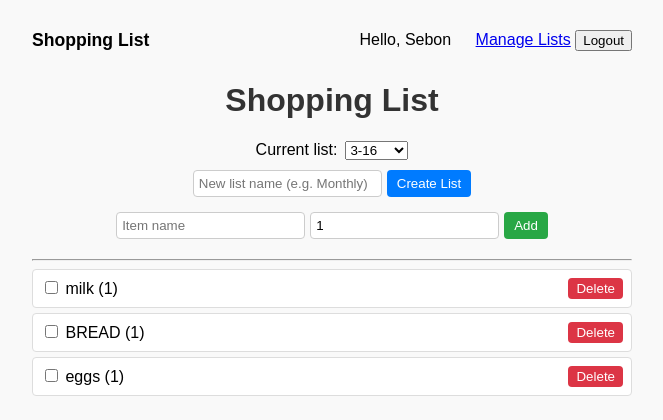
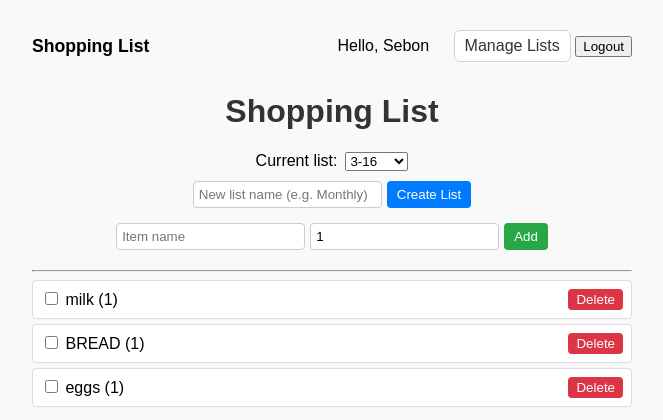
Before and after one commit to SethWatson91/Shopping_List_Python, a Flask app: page / in a window 1280 px wide. Shown: the top 420 px of the page, without its empty margins (308-971 px from the left). Run offline with Flask 3, Linux system fonts and the light colour scheme; a user stored in the database is signed in; data comes from the database, SQL or seed files in the repository; both versions use the stored data as it was after the commit.

Commit message:
changed the styling on the manage lists button

```diff
--- a/static/style.css
+++ b/static/style.css
@@ -122,6 +122,25 @@ form.add-item button:hover {
     margin-left: 10px;
 }
 
+.top-bar a.topbar-button {
+    display: inline-block;
+    padding: 6px 10px;
+    border: 1px solid #cfd4da;
+    border-radius: 6px;
+    background: #ffffff;
+    color: #333;
+    text-decoration: none;
+}
+
+.top-bar a.topbar-button:hover {
+    background: #f1f3f5;
+}
+
+.top-bar a.topbar-button:focus {
+    outline: 2px solid #80bdff;
+    outline-offset: 2px;
+}
+
 .auth-form {
     max-width: 300px;
     margin: 0 auto 20px auto;
--- a/templates/index.html
+++ b/templates/index.html
@@ -13,7 +13,7 @@
             <div class="top-bar-right">
                 {% if session.get("username") %}
                     <span class="welcome">Hello, {{ session["username"] }}</span>
-                    <a href="{{ url_for('manage_lists') }}">Manage Lists</a>
+                    <a class="topbar-button" href="{{ url_for('manage_lists') }}">Manage Lists</a>
                     <form action="{{ url_for('logout') }}" method="POST">
                         <button type="submit">Logout</button>
                     </form>
```
Also changed, not shown: shopping_list.db.
